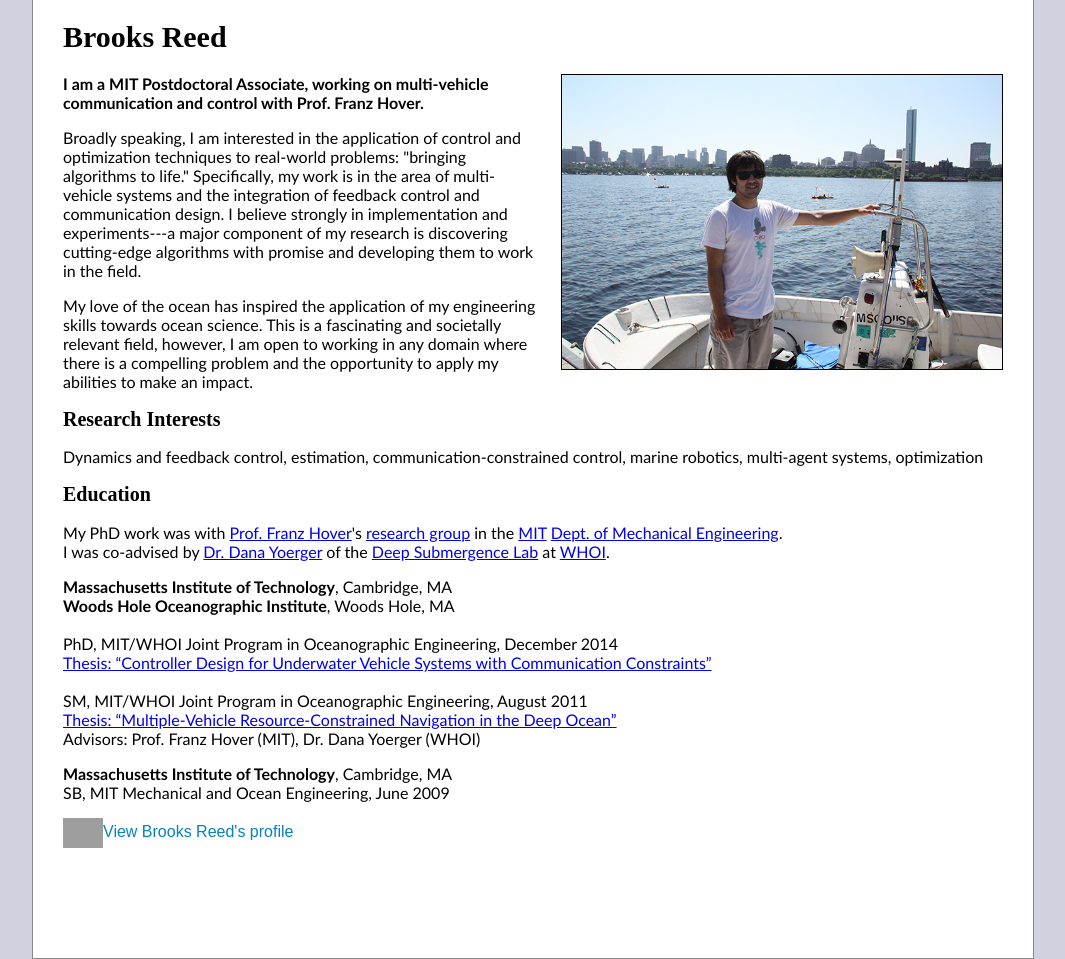
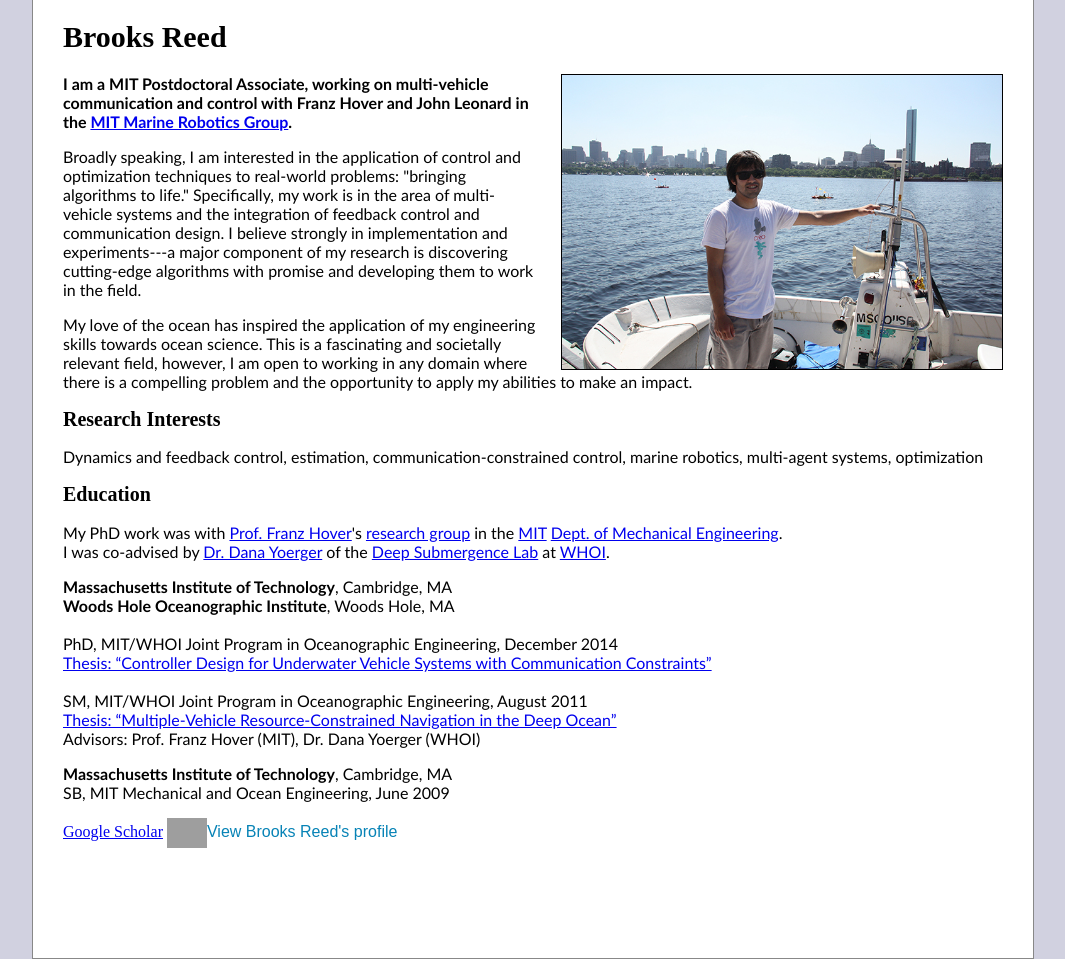
Before and after one commit to brooksreed/brooksreed.github.io, a plain HTML site: page index.html in a window 1280 px wide. Shown: the part 383-1342 px from the top of the page, without its empty margins (107-1172 px from the left). Drawn offline with Linux system fonts and the light colour scheme; grey boxes are pictures that could not be loaded.

Commit message:
small changes

```diff
--- a/index.html
+++ b/index.html
@@ -23,7 +23,7 @@
 <h1>Brooks Reed</h1>
  <img class="gen" src="i/front.jpg" "Front Page Image" width="440"/ align="right" style="margin-left:20px">
 
-<p><b>I am a MIT Postdoctoral Associate, working on multi-vehicle communication and control with Prof. Franz Hover.</b></p>
+<p><b>I am a MIT Postdoctoral Associate, working on multi-vehicle communication and control with Franz Hover and John Leonard in the  <a target="_blank"  href="https://marinerobotics.mit.edu/">MIT Marine Robotics Group</a>.</b></p>
 
  <p>Broadly speaking, I am interested in the application of control and optimization techniques to real-world problems: "bringing algorithms to life."  Specifically, my work is in the area of multi-vehicle systems and the integration of feedback control and communication design.  I believe strongly in implementation and experiments---a major component of my research is discovering cutting-edge algorithms with promise and developing them to work in the field.  </p>
 
@@ -46,6 +46,8 @@ Advisors: Prof. Franz Hover (MIT), Dr. Dana Yoerger (WHOI)</p>
 <p><b>Massachusetts Institute of Technology</b>, Cambridge, MA<br />
 SB, MIT Mechanical and Ocean Engineering, June 2009</p>
 
+<a target="_blank"  href="https://scholar.google.com/citations?user=iJ62cHcAAAAJ&hl=en">Google Scholar</a>
+
 <a  target="_blank" href="http://www.linkedin.com/in/brooksreed" style="text-decoration:none;"><span style="font: 100% Arial,sans-serif; color:#0783B6;"><img src="http://s.c.lnkd.licdn.com/scds/common/u/img/webpromo/btn_in_20x15.png" width="40" height="30" alt="View Brooks Reed's LinkedIn profile" style="vertical-align:middle" border="0">View Brooks Reed's profile</span></a>
 
 </div>
```
